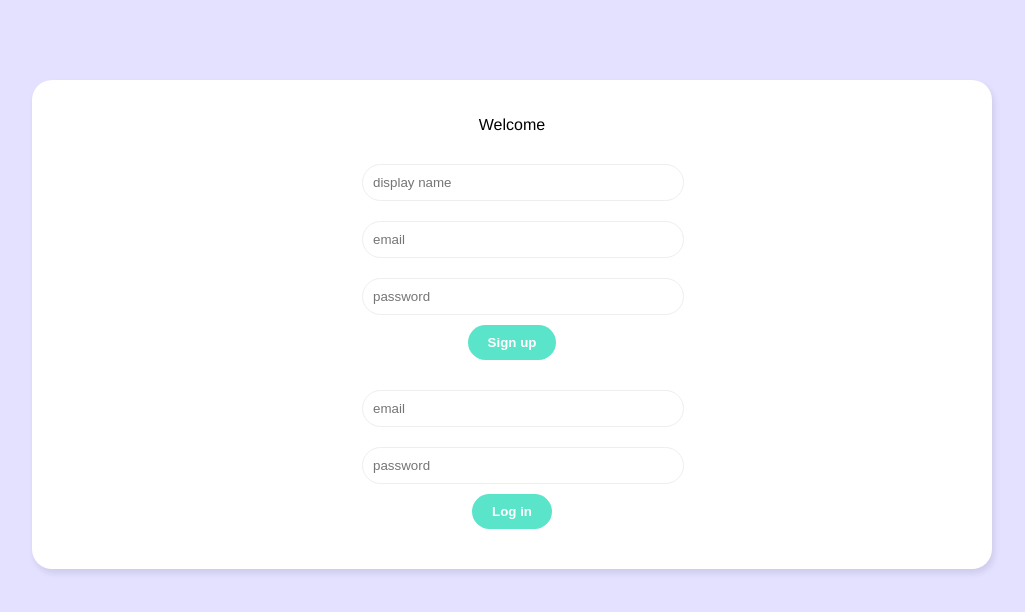
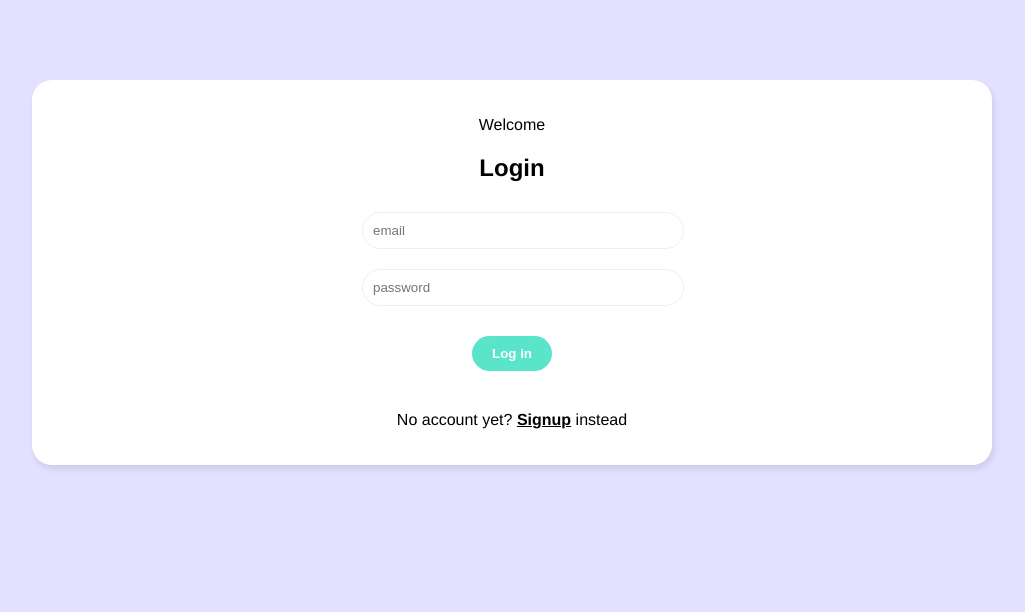
Before and after one commit to backendprincess/vue-live-chat, a Vue app: page / in a window 1280 px wide. Shown: the top 612 px of the page, without its empty margins (128-1153 px from the left). Built offline with nearby package versions, Linux system fonts and the light colour scheme.

Commit message:
Switch between the Login and Signup forms

```diff
--- a/src/views/Welcome.vue
+++ b/src/views/Welcome.vue
@@ -1,16 +1,30 @@
 <template>
     <div class="welcome container">
         <p>Welcome</p>
-        <SignupForm />
-        <LoginForm />
+        <div v-if="showLogin">
+            <h2>Login</h2>
+            <LoginForm />
+            <p>No account yet? <span @click="showLogin = false"> Signup</span> instead</p>
+        </div>
+        <div v-else>
+            <h2>Sign up</h2>
+            <SignupForm />
+            <p>Already registered? <span @click="showLogin = true"> Login</span> instead</p>
+        </div>
     </div>
 </template>
 
 <script>
 import SignupForm from '../components/SignupForm'
 import LoginForm from '../components/LoginForm'
+import { ref } from 'vue'
 export default {
-    components: { SignupForm, LoginForm }
+    components: { SignupForm, LoginForm },
+    setup() {
+        const showLogin = ref(true);
+
+        return { showLogin }
+    }
 }
 </script>
 
@@ -39,4 +53,14 @@
         color: #999;
         margin: 10px auto;
     }
+
+    .welcome span {
+        font-weight: bold;
+        text-decoration: underline;
+        cursor: pointer;
+    }
+
+    .welcome button {
+        margin: 20px auto;
+    }
 </style>
```
